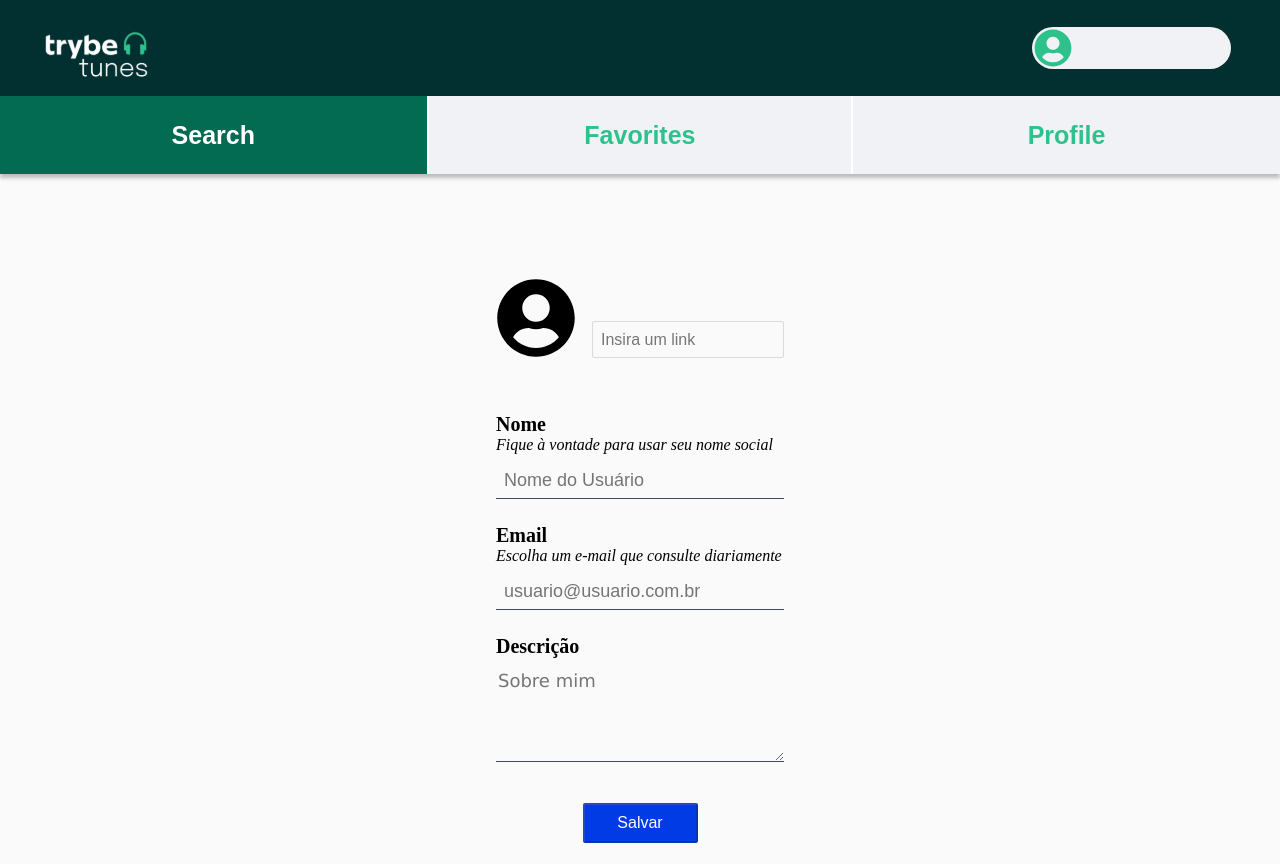
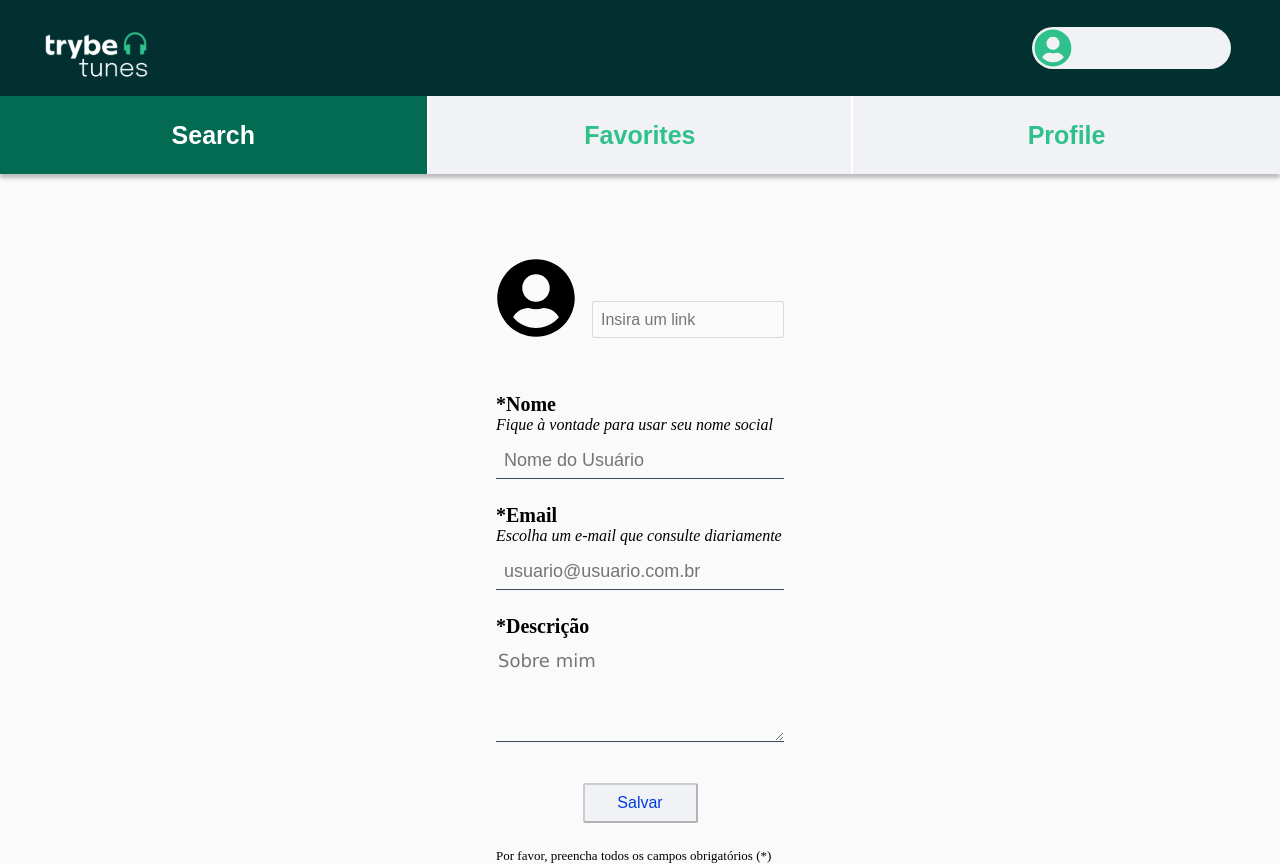
Before and after one commit to imsamuelcovalero/Project-Trybetunes, a React (Create React App) app: page /profile/edit in a window 1280 px wide. Before the commit the page ends 843 px from the top, so only its background shows below. Built offline with nearby package versions, Linux system fonts and the light colour scheme.

Commit message:
Style, Fix: Muda a estilização da edição do Profile exibindo quais campos são obrigatórios e mudando o botão de acordo com o estado da habilitação

```diff
--- a/src/pages/ProfileEdit/ProfileEdit.js
+++ b/src/pages/ProfileEdit/ProfileEdit.js
@@ -60,14 +60,13 @@ class ProfileEdit extends Component {
 
   // Cria uma função para verificar as condições para o botão Salvar ficar habilitado
   verifyErrors = () => {
-    const { name, email, image, description } = this.state;
+    const { name, email, description } = this.state;
     // Pattern criada para validar o formato da entrada de email
     const pattern = /\S+@\S+.com/;
     // Cria uma constante para receber em uma array o booleano de cada verificação
     const errorCases = [
       name === '',
       email === '',
-      image === '',
       description === '',
       pattern.test(email) === false,
     ];
@@ -154,7 +153,7 @@ class ProfileEdit extends Component {
                     />
                   </div>
                   <div>
-                    <span id="title">Nome</span>
+                    <span id="title">*Nome</span>
                     <p id="subtitle">Fique à vontade para usar seu nome social</p>
                     <input
                       id="editNameInput"
@@ -168,7 +167,7 @@ class ProfileEdit extends Component {
                     />
                   </div>
                   <div>
-                    <span id="title">Email</span>
+                    <span id="title">*Email</span>
                     <p id="subtitle">Escolha um e-mail que consulte diariamente</p>
                     <input
                       id="editEmailInput"
@@ -182,7 +181,7 @@ class ProfileEdit extends Component {
                     />
                   </div>
                   <div>
-                    <span id="description">Descrição</span>
+                    <span id="description">*Descrição</span>
                     <textarea
                       rows="6"
                       id="editDescriptionInput"
@@ -205,6 +204,7 @@ class ProfileEdit extends Component {
                   >
                     Salvar
                   </button>
+                  <p id="rodape">Por favor, preencha todos os campos obrigatórios (*)</p>
                 </DivS>
               </form>
             )
--- a/src/pages/ProfileEdit/Style.js
+++ b/src/pages/ProfileEdit/Style.js
@@ -56,7 +56,7 @@ export const DivGlobal = styled.div`
 export const DivS = styled.div`
   display: flex;
   flex-direction: column;
-  margin-top: 104px;
+  margin-top: 84px;
   width: 288px;
   gap: 25px;
   font-size: 18px;
@@ -139,13 +139,28 @@ export const DivS = styled.div`
     justify-content: center;
     align-items: center;
     align-self: center;
-    background: #003BE5;
-    color: #FFFFFF;
+    /* background: #003BE5; */
+    /* color: #FFFFFF; */
     font-size: 16px;
     border-radius: 2px;
     margin-top: 11px;
     width: 115px;
     height: 40px;
+    cursor: pointer;
+    :disabled {
+    background-color: #F0F2F5;
+    color: #003BE5;
+    }
+    :enabled {
+      background-color: #003BE5;
+      color: #FFFFFF;
+      border: 1px solid black;
+      box-shadow: 0 4px 4px rgba(0, 0, 0, 0.5);
+    }
+  }
+
+  #rodape {
+    font-size: 13px;
   }
 
   @media (max-width: 700px) {
```
